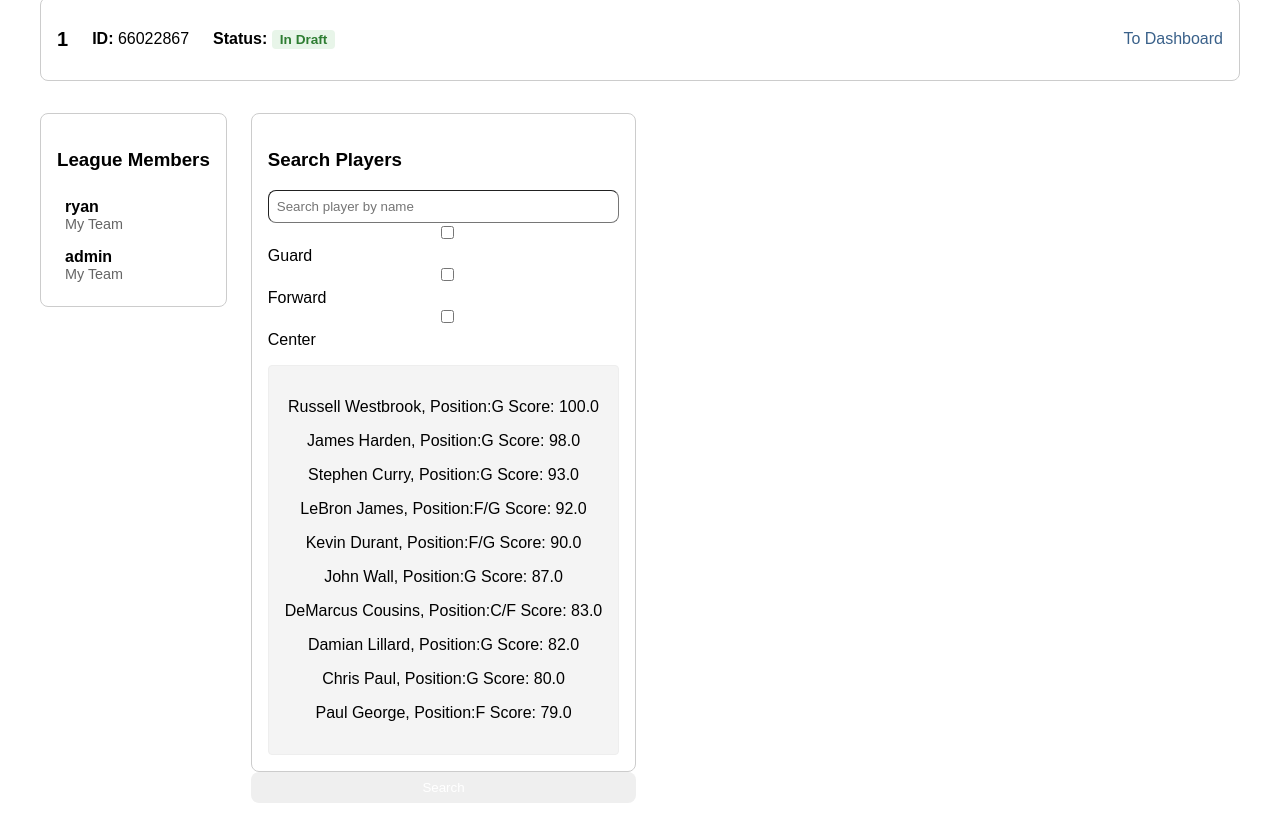
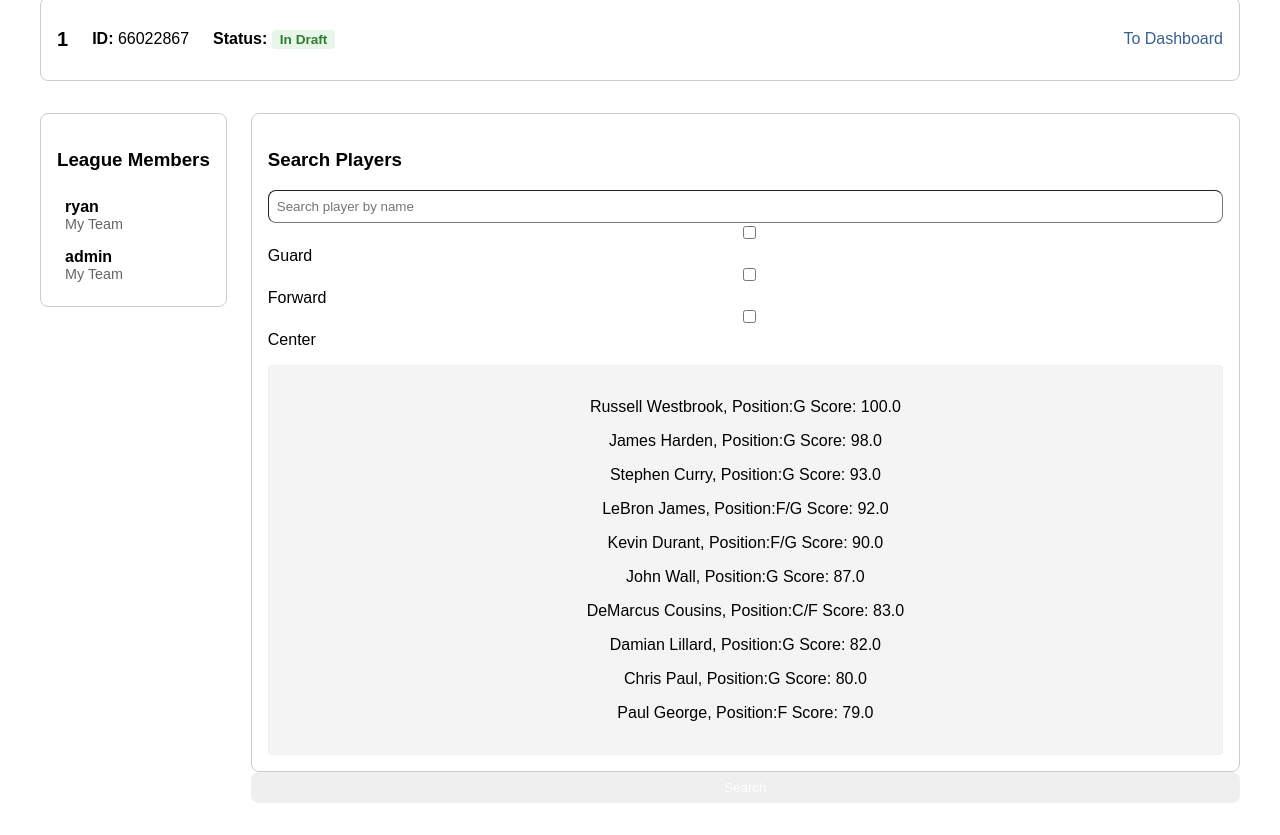
Before and after one commit to Bruno7333/CSCB20-Project, a Flask app: page /league/66022867 in a window 1280 px wide. Run offline with Flask 3, Linux system fonts and the light colour scheme; a user stored in the database is signed in; data comes from the database, SQL or seed files in the repository.

Commit message:
style changes

```diff
--- a/static/style.css
+++ b/static/style.css
@@ -125,6 +125,7 @@
     padding: 2rem;
     width: 100%;
     max-width: 1200px;
+    margin: 0 auto;
 }
 
 .league-header {
@@ -153,6 +154,19 @@
     display: flex;
     gap: 1.5rem;
     align-items: flex-start;
+}
+
+/* Ensure the form spans the remaining width */
+form[action*="league"] {
+    flex: 1;
+    display: flex;
+    flex-direction: column;
+}
+
+.player-search-section {
+    flex: 1;
+    width: 100%;
+    box-sizing: border-box;
 }
 
 .members-bar, .player-search-section {
```
